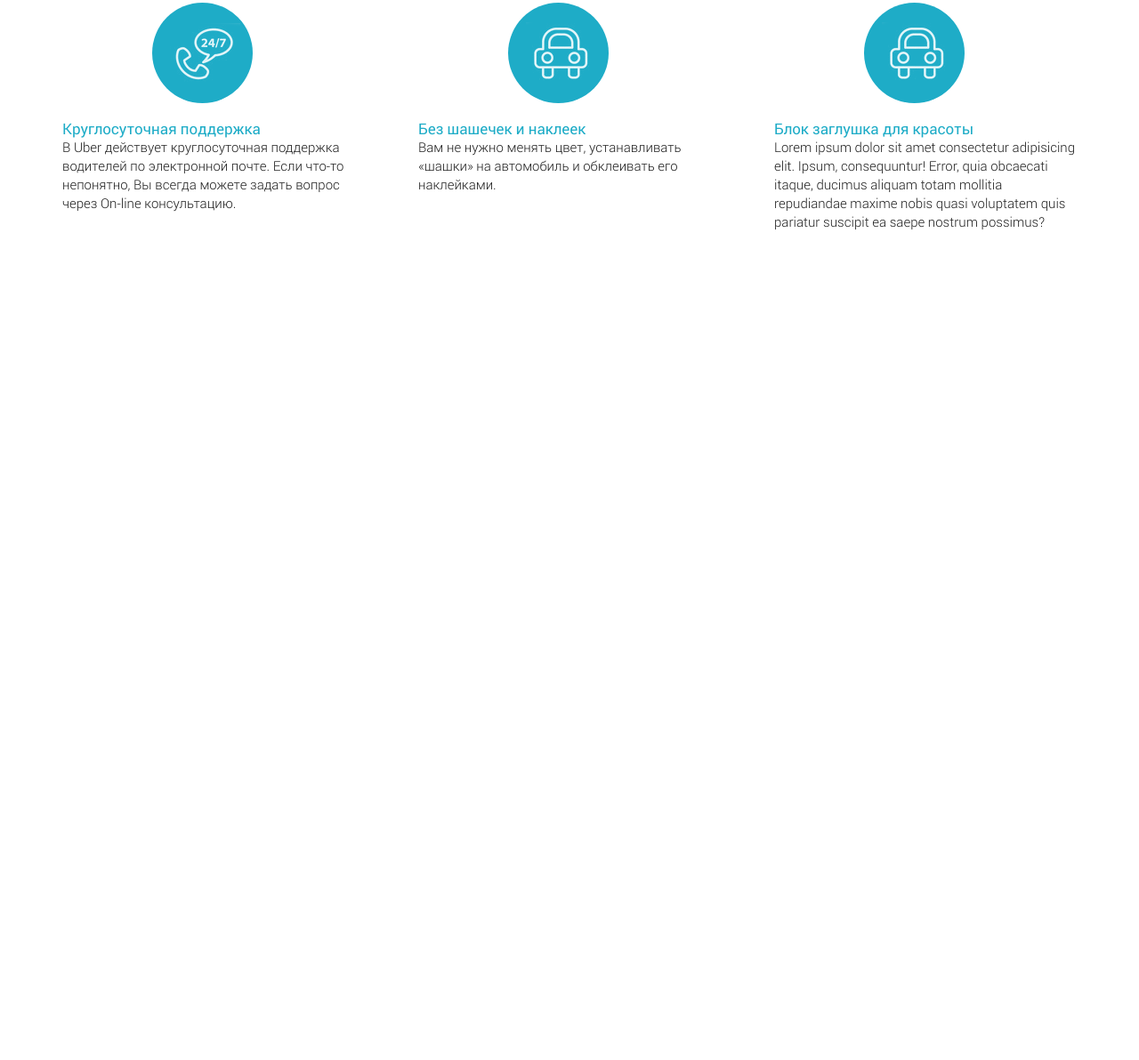
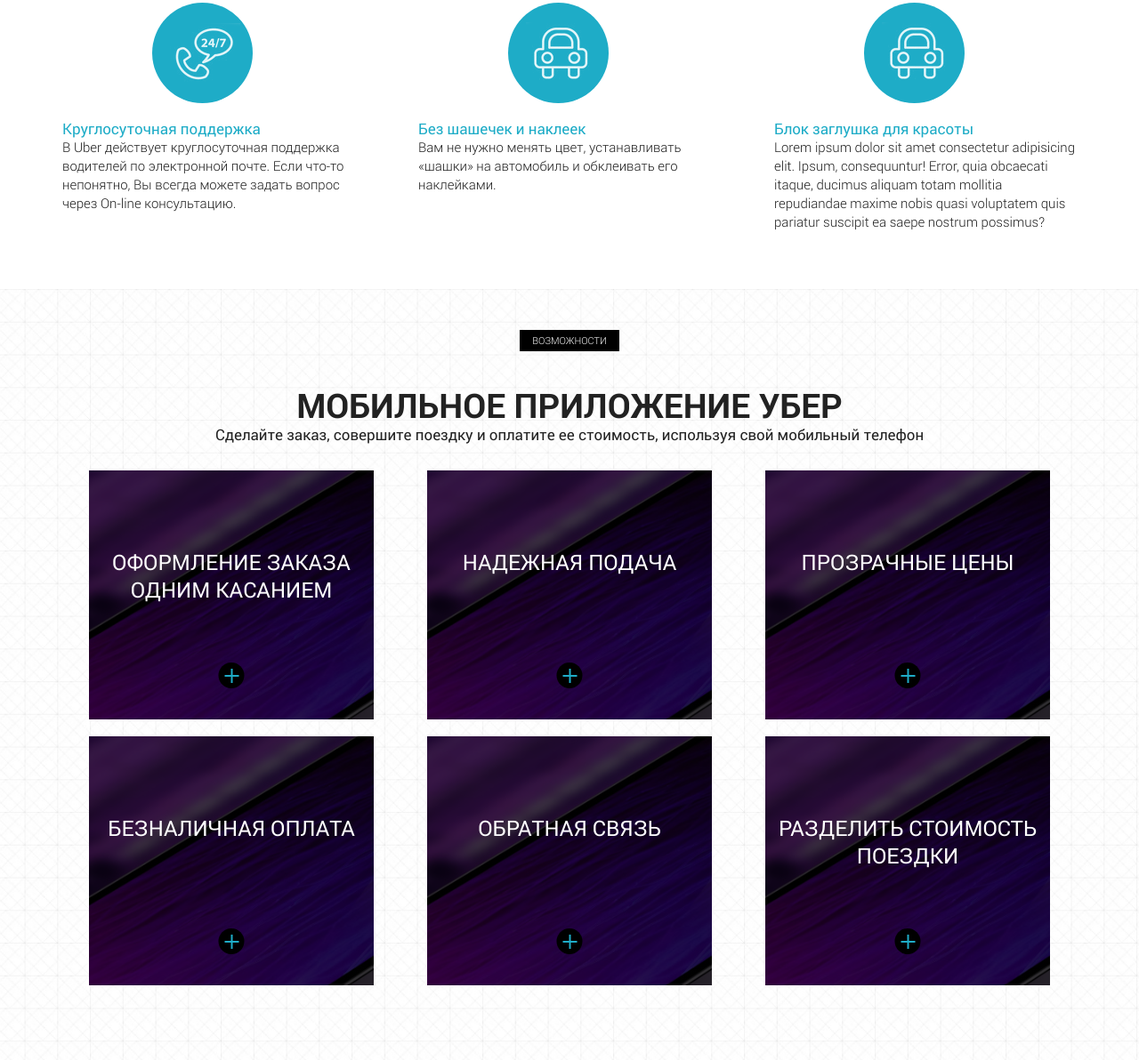
Before and after one commit to slaws200/slaws200.github, a plain HTML site: page index.html in a window 1280 px wide. Shown: the part 1708-2900 px from the top of the page at 89% size. Before the commit the page ends 2033 px from the top, so only its background shows below. Drawn offline with Linux system fonts and the light colour scheme.

Commit message:
section scope add

```diff
--- a/css/style.css
+++ b/css/style.css
@@ -264,3 +264,140 @@ text-decoration: none;
 .xl-visible {
     display: none;
 }
+.mobile_wrapper {
+    display: flex;
+    justify-content: space-between;
+    flex-wrap: wrap;
+    margin-top: 30px;
+}
+.mobile {
+    min-height: 864px;
+    background: url("../bg/mobile_bg.jpg") center center/cover no-repeat;
+    padding: 46px 0 80px 0;
+  }
+  .mobile_bg {
+    width: 100%;
+    height: 100%;
+    position: absolute;
+    top: 0;
+    left: 0;
+    background: rgba(0, 0, 0, 0.7);
+    -webkit-transition: 0.5s all;
+    transition: 0.5s all;
+  }
+  .mobile_item {
+    position: relative;
+    width: 320px;
+    height: 280px;
+    margin: 0 auto;
+    padding-top: 88px;
+    margin-bottom: 19px;
+  }
+  .mobile_item_1 {
+    background: url("../bg/plug.png") center center/cover no-repeat;
+  }
+  .mobile_item_2 {
+    background: url("../bg/plug.png") center center/cover no-repeat;
+  }
+  .mobile_item_3 {
+    background: url("../bg/plug.png") center center/cover no-repeat;
+  }
+  .mobile_item_4 {
+    background: url("../bg/plug.png") center center/cover no-repeat;
+  }
+  .mobile_item_5 {
+    background: url("../bg/plug.png") center center/cover no-repeat;
+  }
+  .mobile_item_6 {
+    background: url("../bg/plug.png") center center/cover no-repeat;
+  }
+  .mobile_item_title {
+    font-weight: 400;
+    font-size: 24px;
+    line-height: 31px;
+    text-align: center;
+    text-transform: uppercase;
+    color: #FFFFFF;
+    position: relative;
+    z-index: 1;
+  }
+  .mobile_item_plus {
+    display: -webkit-box;
+    display: -ms-flexbox;
+    display: flex;
+    -webkit-box-pack: center;
+        -ms-flex-pack: center;
+            justify-content: center;
+    -webkit-box-align: center;
+        -ms-flex-align: center;
+            align-items: center;
+    position: absolute;
+    bottom: 35px;
+    left: 50%;
+    -webkit-transform: translateX(-50%);
+            transform: translateX(-50%);
+    width: 29px;
+    height: 29px;
+    background: #000000;
+    border-radius: 100%;
+    cursor: pointer;
+    text-align: center;
+    z-index: 1;
+  }
+  .mobile_item_plus:before {
+    content: "";
+    display: block;
+    width: 16px;
+    height: 2px;
+    background-color: #1eacc7;
+    -webkit-transition: 0.5s all;
+    transition: 0.5s all;
+  }
+  .mobile_item_plus:after {
+    content: "";
+    position: absolute;
+    left: 50%;
+    -webkit-transform: translateX(-50%);
+            transform: translateX(-50%);
+    display: block;
+    width: 2px;
+    height: 16px;
+    background-color: #1eacc7;
+    -webkit-transition: 0.5s all;
+    transition: 0.5s all;
+  }
+  .mobile_item_plus:hover ~ .mobile_bg {
+    background: rgba(0, 0, 0, 0.2);
+  }
+  .mobile_item_plus:hover:before, .mobile_item_plus:hover:after {
+    background-color: #FF5656;
+  }
+  .scope {
+    min-height: 900px;
+    position: relative;
+  }
+  .scope img {
+    display: block;
+    position: absolute;
+    top: 234px;
+    left: 50%;
+    -webkit-transform: translateX(-50%);
+            transform: translateX(-50%);
+  }
+  .scope_black {
+    min-height: 500px;
+    padding-top: 56px;
+    background-color: #070716;
+  }
+  .scope_white {
+    min-height: 400px;
+    background: url(../bg/Подложка.jpg) center center/cover no-repeat;
+    padding-top: 210px;
+  }
+  .scope_white_text {
+    font-weight: 300;
+    font-size: 17px;
+    line-height: 24px;
+    text-align: center;
+    color: #222222;
+  }
--- a/index.html
+++ b/index.html
@@ -178,50 +178,38 @@
             </div>
         </div>
     </section>
-<!--
 
     <section class="mobile">
         <div class="container">
             <div class="label">возможности</div>
             <h2 class="title">мобильное приложение убер</h2>
             <div class="subtitle">Сделайте заказ, совершите поездку и оплатите ее стоимость, используя свой мобильный телефон</div>
-            <div class="row">
-                <div class="col-md-4">
+            <div class="mobile_wrapper">
                 <div class="mobile_item mobile_item_1">
                     <div class="mobile_item_plus"></div>
                     <div class="mobile_bg"></div>
                     <div class="mobile_item_title">оформление заказа одним касанием</div>
                 </div>
-                </div>
-                <div class="col-md-4">
                 <div class="mobile_item mobile_item_2">
                     <div class="mobile_item_plus"></div>
                     <div class="mobile_bg"></div>
                     <div class="mobile_item_title">надежная подача</div>
                 </div>
-                </div>
-                <div class="col-md-4">
                 <div class="mobile_item mobile_item_3">
                     <div class="mobile_item_plus"></div>
                     <div class="mobile_bg"></div>
                     <div class="mobile_item_title">прозрачные цены</div>
                 </div>
-                </div>
-                <div class="col-md-4">
                 <div class="mobile_item mobile_item_4">
                     <div class="mobile_item_plus"></div>
                     <div class="mobile_bg"></div>
                     <div class="mobile_item_title">безналичная оплата</div>
                 </div>
-                </div>
-                <div class="col-md-4">
                 <div class="mobile_item mobile_item_5">
                     <div class="mobile_item_plus"></div>
                     <div class="mobile_bg"></div>
                     <div class="mobile_item_title">обратная связь</div>
                 </div>
-                </div>
-                <div class="col-md-4">
                 <div class="mobile_item mobile_item_6">
                     <div class="mobile_item_plus"></div>
                     <div class="mobile_bg"></div>
@@ -229,9 +217,7 @@
                 </div>
             </div>
         </div>
-        </div>
     </section>
-
     <section class="scope">
             <img src="img/Автомобиль.png" alt="auto" class="scope_auto">
             <div class="scope_black">
@@ -239,7 +225,7 @@
                     <div class="label label_white">Возможности</div>
                     <h2 class="xxs-hidden title title_white">Выбор - отличная штука!</h2>
                     <div class="xxs-hidden subtitle subtitle_white">Закажите автомобиль, который подходит вам по стилю и бюджету</div>
-                    <div class="xxs-visible xxs-text">Машины на каждый день.<br> Лучше, быстрее и дешевле, чем такси</div>
+                    <div class="xs-visible xs-text">Машины на каждый день.<br> Лучше, быстрее и дешевле, чем такси</div>
                 </div>
             </div>
             <div class="scope_white xxs-hidden">
@@ -251,6 +237,7 @@
             </div>
         </div>
     </section>
+    <!--
 
     <section class="require" id="require">
         <div class="container">
```
Lines whose indentation alone changed are shown as unchanged.
